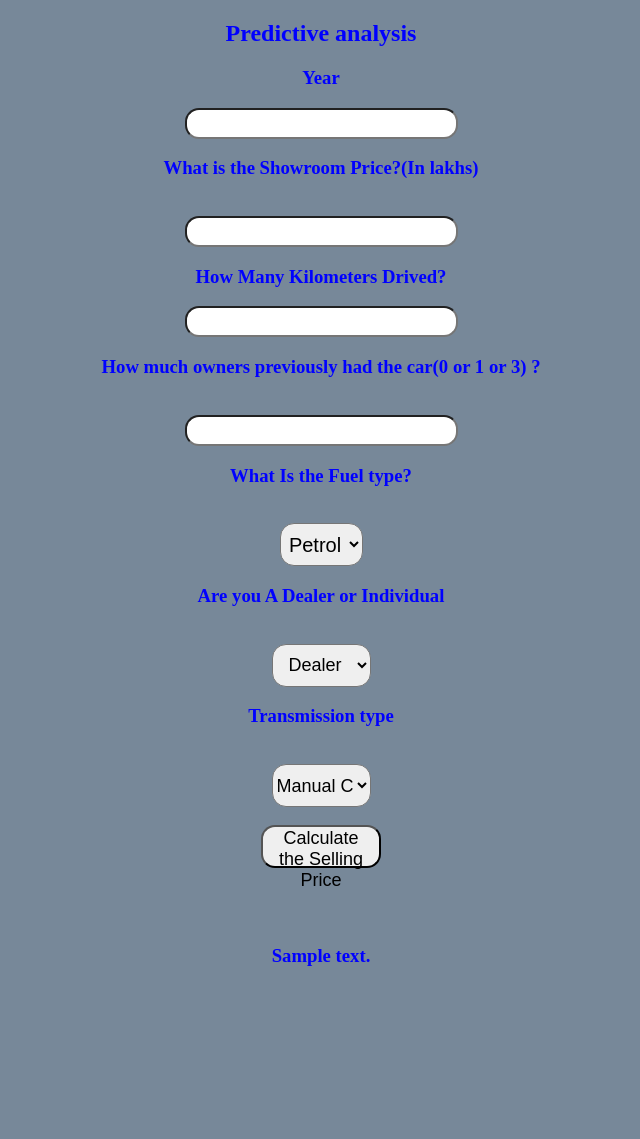
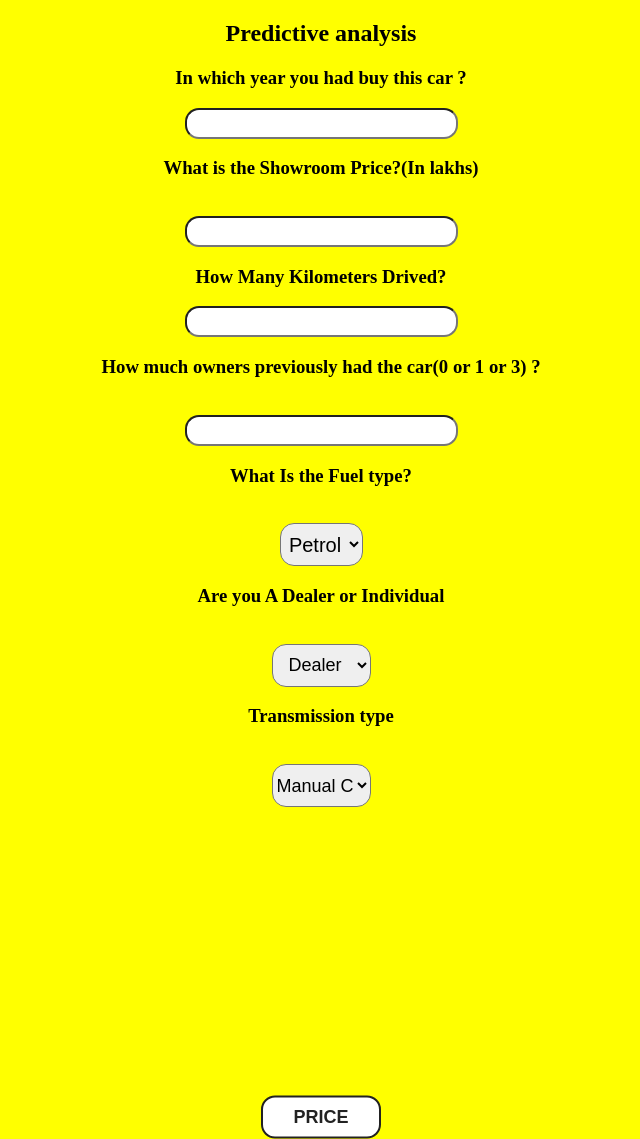
Before and after one commit to imbalram/minor_project, a Flask app: template templates/index.html in a window 1280 px wide. Shown: the whole page, without its empty margins (319-959 px from the left). Before the commit the page ends 966 px from the top, so only its background shows below. Run offline with Flask 2, Linux system fonts and the light colour scheme; the template is opened without the code that fills it: most values are stand-ins (such as "Sample title", 1, 10 or a date in 2020); parts of the project's set-up code (start-up, migrations or seed data) failed here and were passed over.

Commit message:
Update index.html

```diff
--- a/templates/index.html
+++ b/templates/index.html
@@ -5,14 +5,22 @@
     <meta charset="UTF-8">
     <meta name="viewport" content="width=device-width, initial-scale=1.0">
     <title>Document</title>
+<div class="popup" id="popup-1">
+  <div class="overlay"></div>
+  <div class="content">
+    <div class="close-btn" onclick="togglePopup()">&times;</div>
+    <h1>Selling price</h1>
+    <p>{{ prediction_text }}</p>
+  </div>
+</div>
 </head>
 
 <body>
 
-    <div style="color:blue">
+    <div style="color:black">
         <form action="{{ url_for('predict')}}" method="post">
             <h2>Predictive analysis</h2>
-            <h3>Year</h3>
+            <h3>In which year you had buy this car ?</h3>
             <input id="first" name="Year" type="number ">
             <h3>What is the Showroom Price?(In lakhs)</h3><br><input id="second" name="Present_Price" required="required">
             <h3>How Many Kilometers Drived?</h3><input id="third" name="Kms_Driven" required="required">
@@ -30,7 +38,7 @@
                 <option value="Mannual">Manual Car</option>
                 <option value="Automatic">Automatic Car</option>
             </select>
-            <br><br><button id="sub" type="submit ">Calculate the Selling Price</button>
+            <br><br><button id="sub" type="submit " onclick="togglepopup()"> Price</button>
             <br>
 
 
@@ -40,7 +48,7 @@
 
 
 
-        <br><br><h3>{{ prediction_text }}<h3>
+
     </div>
 
 
@@ -48,7 +56,7 @@
 
     <style>
         body {
-            background-color: lightslategray;
+            background-color: yellow;
             text-align: center;
             padding: 0px;
         }
@@ -153,7 +161,80 @@
             font-size: 20px;
             text-align: center;
         }
+/* Popup container - can be anything you want */
+.popup .overlay {
+  position:fixed;
+  top:0px;
+  left:0px;
+  width:100vw;
+  height:100vh;
+  background:rgba(0,0,0,0.7);
+  z-index:1;
+  display:none;
+}
+
+.popup .content {
+  position:absolute;
+  top:50%;
+  left:50%;
+  transform:translate(-50%,-50%) scale(0);
+  background:#fff;
+  width:500px;
+  height:250px;
+  z-index:2;
+  text-align:center;
+  padding:20px;
+  box-sizing:border-box;
+  font-family:"Open Sans",sans-serif;
+}
+
+.popup .close-btn {
+  cursor:pointer;
+  position:absolute;
+  right:20px;
+  top:20px;
+  width:30px;
+  height:30px;
+  background:#222;
+  color:#fff;
+  font-size:25px;
+  font-weight:600;
+  line-height:30px;
+  text-align:center;
+  border-radius:50%;
+}
+
+.popup.active .overlay {
+  display:block;
+}
+
+.popup.active .content {
+  transition:all 300ms ease-in-out;
+  transform:translate(-50%,-50%) scale(1);
+}
+
+button {
+  position:absolute;
+
+  transform:translate(-50%,-50%);
+  width=100px
+  padding:1px;
+  font-size:8px;
+  border:2px solid #222;
+  color:#222;
+  bottom: -45%;
+  text-transform:uppercase;
+  font-weight:600;
+  background:#fff;
+}
     </style>
+
+<script>
+// When the user clicks on div, open the popup
+function togglePopup(){
+  document.getElementById("popup-1").classList.toggle("active");
+}
+</script>
 </body>
 
 </html>
```
